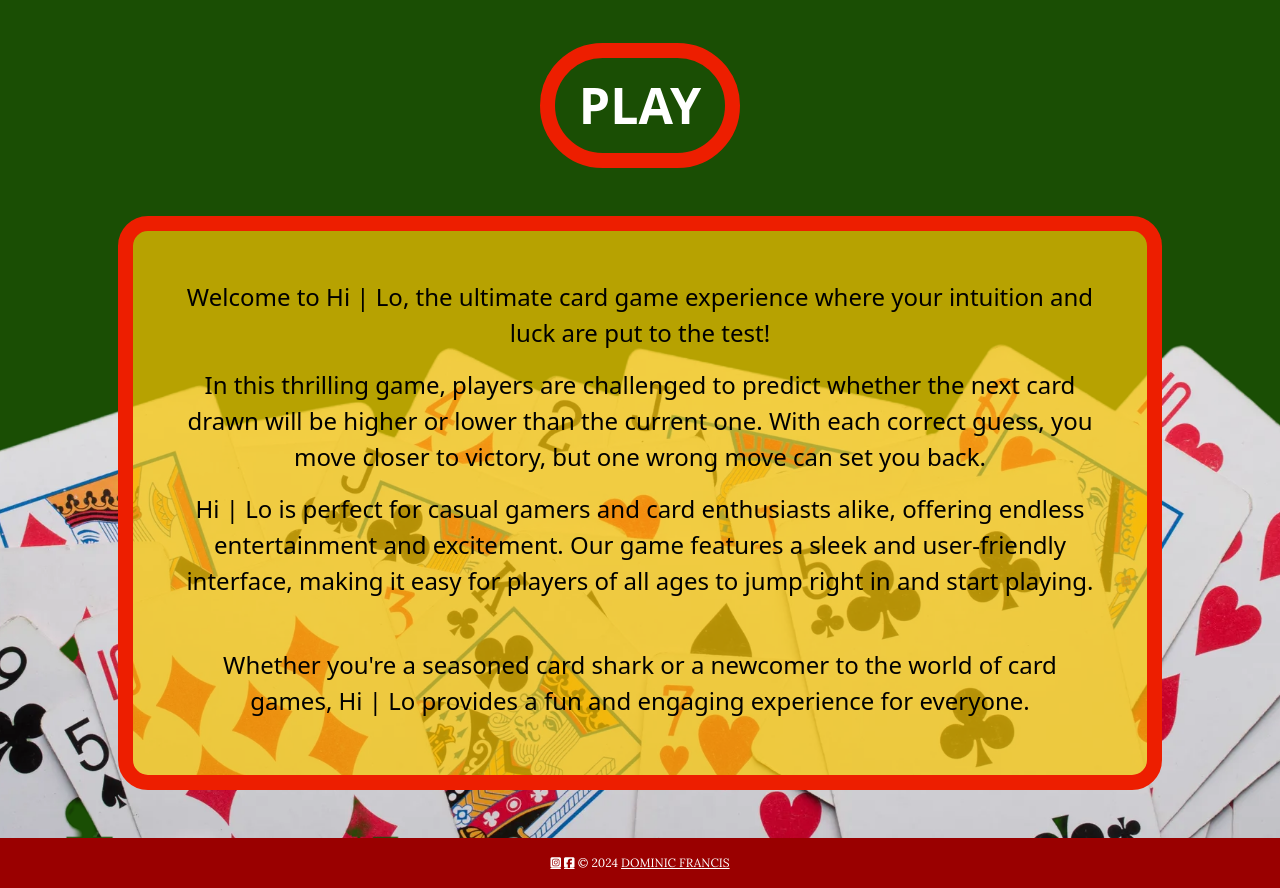
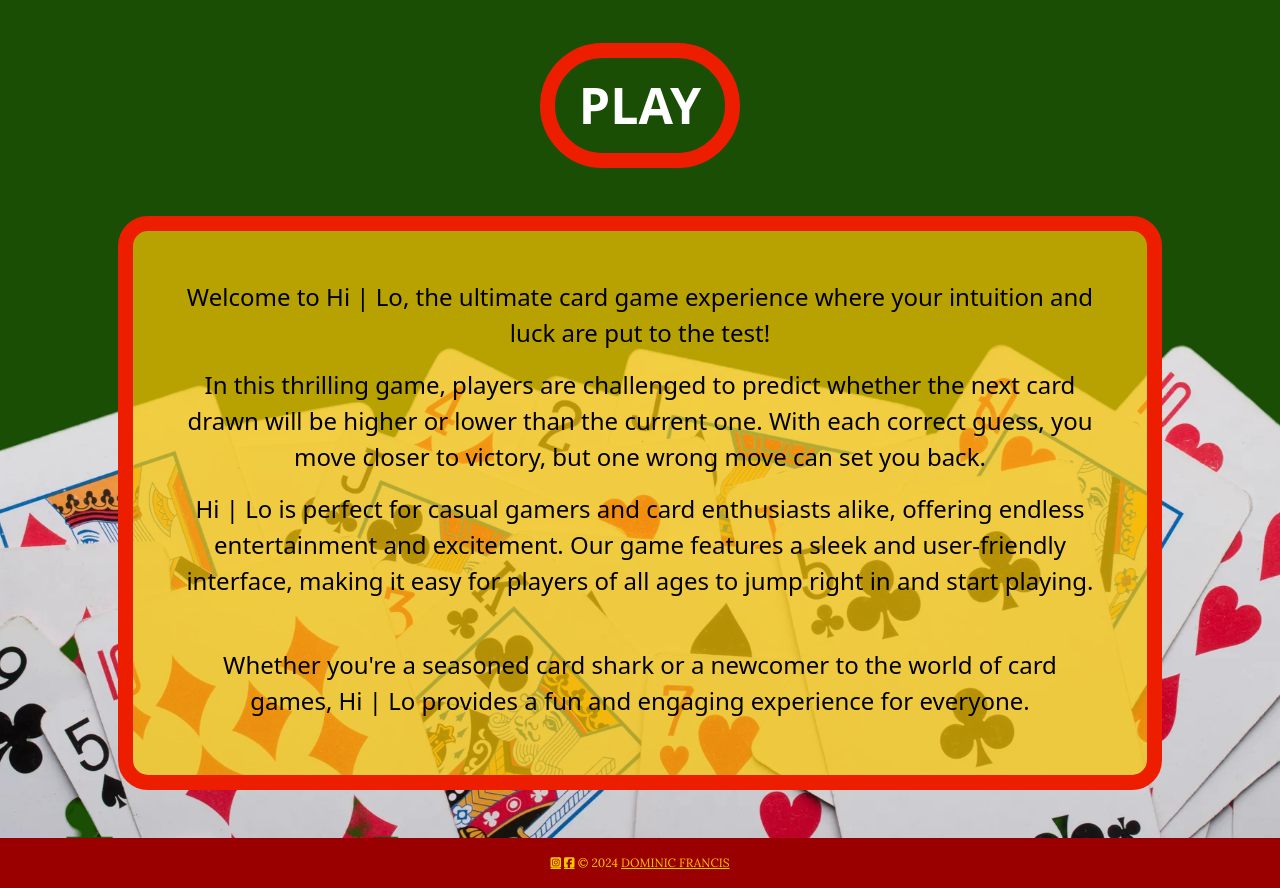
Before and after one commit to dvfrancis/hi-lo-card-game, a plain HTML site: page index.html in a window 1280 px wide. Shown: the part 186-1074 px from the top of the page. Drawn offline with nearby package versions, Linux system fonts and the light colour scheme; files whose address does not match are found by name; a web font is replaced by a local one.

Commit message:
fix: change colour of footer text and remove spinners on number input

```diff
--- a/assets/css/styles.css
+++ b/assets/css/styles.css
@@ -133,8 +133,16 @@ table {
 /* General */
 
 body {
+  display: flex;
+  min-height: 100vh;
+  flex-direction: column;
   font-family: "Montserrat", serif;
   color: #FFF !important;
+}
+
+main {
+  flex: 1 0 auto;
+  background-color: #1A4E04;
 }
 
 #website-title {
@@ -153,16 +161,40 @@ body {
   font-size: 0.75rem;
 }
 
+#footer {
+  color: #FAC600;
+}
+
 #header .row {
   height: 100%;
   /* For correct vertical alignment of child elements */
 }
 
-a,
-a.fa-brands,
+a {
+  text-decoration: underline;
+}
+
+a.fa-brands {
+  text-decoration: underline;
+  color: #FAC600;
+}
+
 .copyright-text {
   text-decoration: underline;
-  color: #FFF;
+  color: #FAC600;
+
+}
+
+/* Remove spinners from number input in Chrome, Safari, Edge, Opera */
+input::-webkit-outer-spin-button,
+input::-webkit-inner-spin-button {
+  -webkit-appearance: none;
+  margin: 0;
+}
+
+/* Remove spinners from number input in Firefox */
+input[type=number] {
+  -moz-appearance: textfield;
 }
 
 /* Customised Bootstrap pills */
@@ -183,10 +215,6 @@ a.fa-brands,
   --bs-nav-link-hover-color: #FFF !important;
   --bs-nav-link-padding-x: 0 !important;
   --bs-nav-link-padding-y: 10px !important;
-}
-
-main {
-  background-color: #1A4E04;
 }
 
 /* index.html */
```
